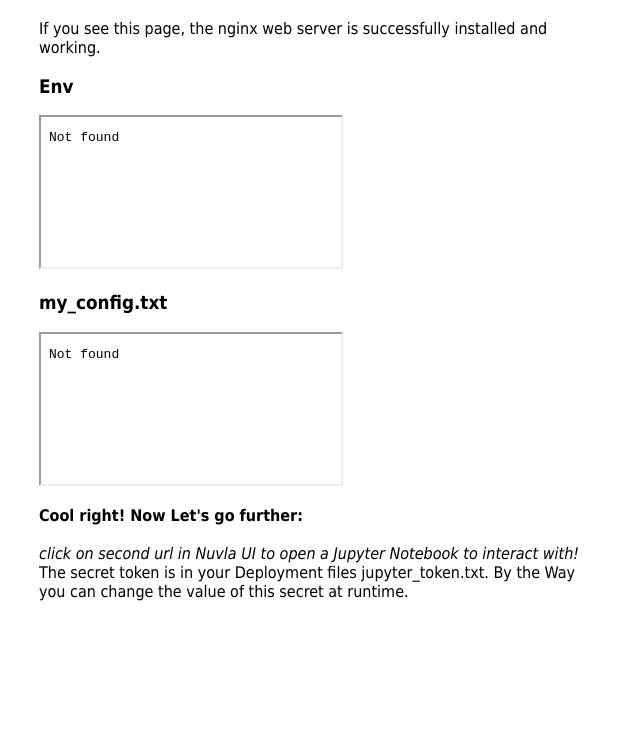
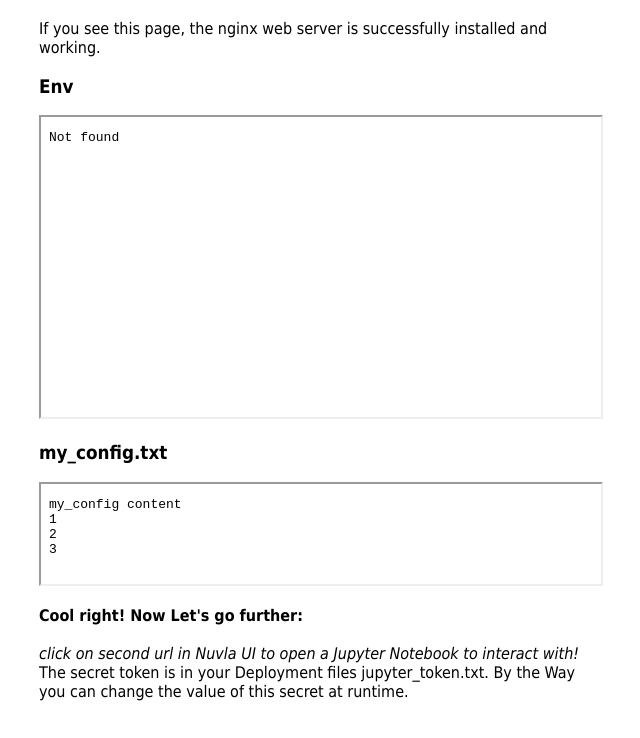
Before and after one commit to nuvla/example-app, a plain HTML site: page index.html in a window 1280 px wide. Shown: the part 62-800 px from the top of the page, without its empty margins (321-961 px from the left). Drawn offline with Linux system fonts and the light colour scheme.

Commit message:
update files

```diff
--- a/index.html
+++ b/index.html
@@ -16,11 +16,11 @@
 working.</p>
 
 <h3>Env</h3>
-    <iframe src=\"env.txt\" width=\"100%\" height=\"300px\"></iframe>
+<iframe src="env.txt" width="100%" height="300px"></iframe>
 <br/>
 
 <h3>my_config.txt</h3>
-    <iframe src=\"my_config.txt\" width=\"100%\" height=\"100px\"></iframe>
+<iframe src="my_config.txt" width="100%" height="100px"></iframe>
 <br/>
 
 <p>
```
Also changed, not shown: 1 other file. Lines whose indentation alone changed are shown as unchanged.
